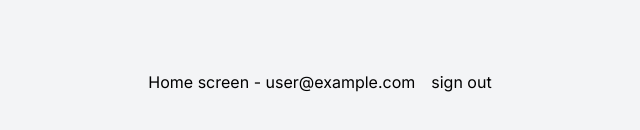
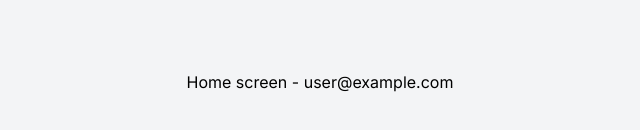
Before and after one commit to Jtmaca9/card-mmo, a Next.js app: page / in a window 1280 px wide. Shown: the part 318-448 px from the top of the page, without its empty margins (320-960 px from the left). Built offline with nearby package versions, Linux system fonts and the light colour scheme; no server answers; sample sign-in values are in the browser's storage.

Commit message:
refactor: Remove commented out sign out button in Home screen

```diff
--- a/src/app/page.tsx
+++ b/src/app/page.tsx
@@ -19,9 +19,9 @@ export default function Home() {
   return (
     <div className="flex items-center justify-center min-h-screen bg-gray-100 text-black">
       Home screen - {user?.email}
-      <button onClick={() => signOut(auth)} className="ml-4">
+      {/* <button onClick={() => signOut(auth)} className="ml-4">
         sign out
-      </button>
+      </button> */}
     </div>
   );
 }
```
